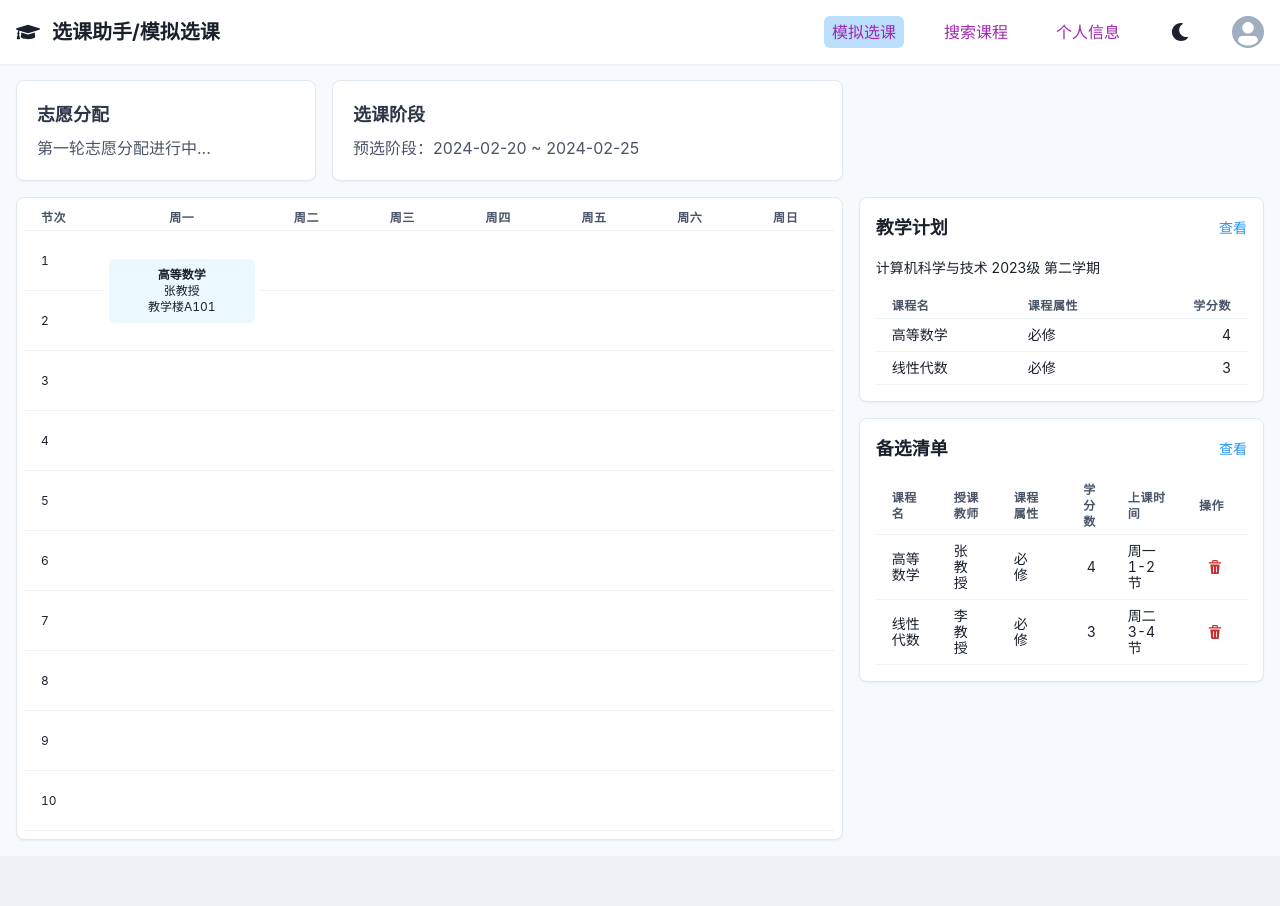
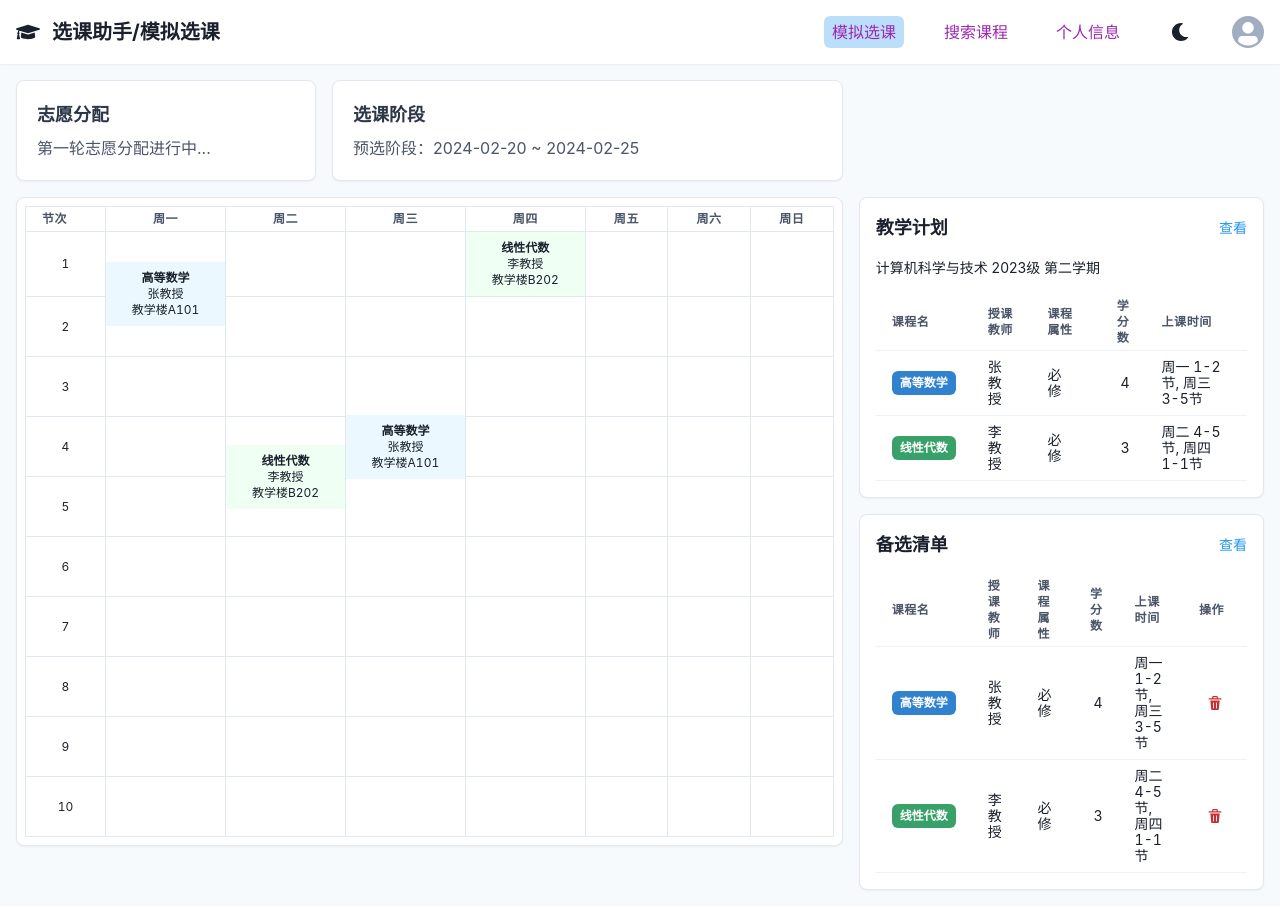
Before and after one commit to ZaytsevZY/SelecTHU, a Next.js app in the folder frontend/selecthu/: page /main in a window 1280 px wide. Before the commit the page ends 856 px from the top, so only its background shows below. Built offline with nearby package versions, Linux system fonts and the light colour scheme.

Commit message:
更新了课程定义，适配同课多时间

```diff
--- a/frontend/selecthu/app/components/main/CourseList.tsx
+++ b/frontend/selecthu/app/components/main/CourseList.tsx
@@ -12,27 +12,51 @@ import {
     Link,
     IconButton,
     useColorModeValue,
+    Badge,
   } from "@chakra-ui/react";
   import { DeleteIcon } from "@chakra-ui/icons";
-  import { Course } from "@/app/types/course";
+  import { Course, TimeSlot } from "@/app/types/course";
+  import { useMemo } from "react";
 
-  // 示例数据
-  const sampleSelectedCourses: (Course & { schedule: string })[] = [
+  // 颜色数组
+  const colors = [
+    "blue.500",
+    "green.500",
+    "red.500",
+    "yellow.500",
+    "purple.500",
+    "teal.500",
+    "orange.500",
+    "pink.500",
+    "cyan.500",
+    "gray.500",
+  ];
+
+  // 备选清单示例数据
+  const sampleSelectedCourses: Course[] = [
     {
       id: "1",
       name: "高等数学",
       teacher: "张教授",
+      classroom: "教学楼A101",
       type: "必修",
       credits: 4,
-      schedule: "周一 1-2节",
+      timeSlots: [
+        { day: 1, start: 1, duration: 2 }, // 周一1-2节
+        { day: 3, start: 3, duration: 3 }, // 周三3-5节
+      ],
     },
     {
       id: "2",
       name: "线性代数",
       teacher: "李教授",
+      classroom: "教学楼B202",
       type: "必修",
       credits: 3,
-      schedule: "周二 3-4节",
+      timeSlots: [
+        { day: 2, start: 4, duration: 2 }, // 周二4-5节
+        { day: 4, start: 1, duration: 1 }, // 周四1节
+      ],
     },
     // 可以添加更多课程
   ];
@@ -40,6 +64,26 @@ import {
   export default function CourseList() {
     const bgColor = useColorModeValue("white", "gray.800");
     const borderColor = useColorModeValue("gray.200", "gray.700");
+
+    // 创建颜色映射
+    const courseColorMap = useMemo(() => {
+      const map: { [courseId: string]: string } = {};
+      sampleSelectedCourses.forEach((course, index) => {
+        map[course.id] = colors[index % colors.length];
+      });
+      return map;
+    }, []);
+
+    // 格式化时间段为可读字符串
+    const formatTimeSlots = (timeSlots: TimeSlot[]): string => {
+      const weekDays = ["周一", "周二", "周三", "周四", "周五", "周六", "周日"];
+      return timeSlots
+        .map(
+          (ts) =>
+            `${weekDays[ts.day - 1]} ${ts.start}-${ts.start + ts.duration - 1}节`
+        )
+        .join(", ");
+    };
 
     const handleDelete = (courseId: string) => {
       // 实现删除课程的逻辑
@@ -56,11 +100,15 @@ import {
         borderColor={borderColor}
       >
         <Flex justifyContent="space-between" alignItems="center" mb={4}>
-          <Text fontSize="lg" fontWeight="bold">备选清单</Text>
-          <Link fontSize="sm" color="brand.500">查看</Link>
+          <Text fontSize="lg" fontWeight="bold">
+            备选清单
+          </Text>
+          <Link fontSize="sm" color="brand.500">
+            查看
+          </Link>
         </Flex>
 
-        <Table size="sm">
+        <Table size="sm" variant="simple">
           <Thead>
             <Tr>
               <Th>课程名</Th>
@@ -74,11 +122,22 @@ import {
           <Tbody>
             {sampleSelectedCourses.map((course) => (
               <Tr key={course.id}>
-                <Td>{course.name}</Td>
+                <Td>
+                  <Badge
+                    colorScheme="teal"
+                    px={2}
+                    py={1}
+                    borderRadius="md"
+                    bg={courseColorMap[course.id]}
+                    color="white"
+                  >
+                    {course.name}
+                  </Badge>
+                </Td>
                 <Td>{course.teacher}</Td>
                 <Td>{course.type}</Td>
                 <Td isNumeric>{course.credits}</Td>
-                <Td>{course.schedule}</Td>
+                <Td>{formatTimeSlots(course.timeSlots)}</Td>
                 <Td>
                   <IconButton
                     aria-label="删除课程"
--- a/frontend/selecthu/app/components/main/CourseTable.tsx
+++ b/frontend/selecthu/app/components/main/CourseTable.tsx
@@ -10,9 +10,9 @@ import {
     Text,
     useColorModeValue,
   } from "@chakra-ui/react";
-  import { TimeSlot } from "@/app/types/course";
+  import { Course, TimeSlot } from "@/app/types/course";
 
-  // 简化时间段显示
+  // 时间段显示
   const timeSlots = [
     "第一节 (8:00-8:45)",
     "第二节 (8:50-9:35)",
@@ -29,19 +29,30 @@ import {
   const weekDays = ["周一", "周二", "周三", "周四", "周五", "周六", "周日"];
 
   // 示例数据
-  const sampleCourses: TimeSlot[] = [
+  const sampleCourses: Course[] = [
     {
-      day: 1,
-      start: 1,
-      duration: 2,
-      course: {
-        id: "1",
-        name: "高等数学",
-        teacher: "张教授",
-        classroom: "教学楼A101",
-        type: "必修",
-        credits: 4
-      }
+      id: "1",
+      name: "高等数学",
+      teacher: "张教授",
+      classroom: "教学楼A101",
+      type: "必修",
+      credits: 4,
+      timeSlots: [
+        { day: 1, start: 1, duration: 2 }, // 周一1-2节
+        { day: 3, start: 3, duration: 3 }, // 周三3-5节
+      ],
+    },
+    {
+      id: "2",
+      name: "线性代数",
+      teacher: "李教授",
+      classroom: "教学楼B202",
+      type: "选修",
+      credits: 3,
+      timeSlots: [
+        { day: 2, start: 4, duration: 2 }, // 周二4-5节
+        { day: 4, start: 1, duration: 1 }, // 周四1节
+      ],
     },
     // 可以添加更多课程
   ];
@@ -49,35 +60,64 @@ import {
   export default function CourseTable() {
     const borderColor = useColorModeValue("gray.200", "gray.700");
     const bgColor = useColorModeValue("white", "gray.800");
-    const courseBgColor = useColorModeValue("blue.50", "blue.900");
+
+    // 颜色数组
+    const colors = [
+      "blue.50",
+      "green.50",
+      "red.50",
+      "yellow.50",
+      "purple.50",
+      "teal.50",
+      "orange.50",
+      "pink.50",
+      "cyan.50",
+      "gray.50",
+    ];
+
+    // 创建一个颜色映射对象
+    const courseColorMap: { [courseId: string]: string } = {};
+
+    // 获取课程的颜色，如果未分配则分配一个新颜色
+    const getCourseColor = (courseId: string): string => {
+      if (!courseColorMap[courseId]) {
+        const colorIndex = Object.keys(courseColorMap).length % colors.length;
+        courseColorMap[courseId] = colors[colorIndex];
+      }
+      return courseColorMap[courseId];
+    };
 
     // 根据时间段获取课程
-    const getCourse = (day: number, slot: number) => {
-      return sampleCourses.find(
-        course =>
-          course.day === day &&
-          slot >= course.start &&
-          slot < course.start + course.duration
+    const getCourse = (day: number, slot: number): Course | undefined => {
+      return sampleCourses.find((course) =>
+        course.timeSlots.some(
+          (ts) => ts.day === day && slot >= ts.start && slot < ts.start + ts.duration
+        )
       );
     };
 
     // 检查是否应该显示课程卡片
-    const shouldShowCourse = (day: number, slot: number) => {
+    const shouldShowCourse = (day: number, slot: number): boolean => {
       const course = getCourse(day, slot);
-      return course && course.start === slot;
+      if (!course) return false;
+      return course.timeSlots.some((ts) => ts.day === day && ts.start === slot);
     };
 
     // 获取单元格的rowSpan
-    const getRowSpan = (day: number, slot: number) => {
+    const getRowSpan = (day: number, slot: number): number => {
       const course = getCourse(day, slot);
-      return course && course.start === slot ? course.duration : 1;
+      if (!course) return 1;
+      const timeSlot = course.timeSlots.find(
+        (ts) => ts.day === day && ts.start === slot
+      );
+      return timeSlot ? timeSlot.duration : 1;
     };
 
     // 判断是否应该渲染单元格
-    const shouldRenderCell = (day: number, slot: number) => {
+    const shouldRenderCell = (day: number, slot: number): boolean => {
       const course = getCourse(day, slot);
       if (!course) return true;
-      return slot === course.start;
+      return course.timeSlots.some((ts) => ts.day === day && ts.start === slot);
     };
 
     return (
@@ -93,16 +133,30 @@ import {
         <Table size="sm" variant="simple">
           <Thead>
             <Tr>
-              <Th width="80px">节次</Th>
+              <Th width="80px" border="1px solid" borderColor={borderColor}>
+                节次
+              </Th>
               {weekDays.map((day) => (
-                <Th key={day} textAlign="center">{day}</Th>
+                <Th
+                  key={day}
+                  textAlign="center"
+                  border="1px solid"
+                  borderColor={borderColor}
+                >
+                  {day}
+                </Th>
               ))}
             </Tr>
           </Thead>
           <Tbody>
             {timeSlots.map((time, slotIndex) => (
               <Tr key={`slot-${slotIndex}`} height="60px">
-                <Td fontSize="xs">
+                <Td
+                  fontSize="xs"
+                  border="1px solid"
+                  borderColor={borderColor}
+                  textAlign="center"
+                >
                   {`${slotIndex + 1}`}
                 </Td>
                 {weekDays.map((_, dayIndex) => {
@@ -112,25 +166,33 @@ import {
 
                   const course = getCourse(dayIndex + 1, slotIndex + 1);
                   const rowSpan = getRowSpan(dayIndex + 1, slotIndex + 1);
+                  const color = course ? getCourseColor(course.id) : undefined;
 
                   return (
                     <Td
                       key={`cell-${dayIndex}-${slotIndex}`}
-                      p={1}
+                      p={0} // 设置为0，防止内边距影响高度
                       rowSpan={rowSpan}
                       textAlign="center"
+                      border="1px solid"
+                      borderColor={borderColor}
+                      verticalAlign="middle"
                     >
                       {course && shouldShowCourse(dayIndex + 1, slotIndex + 1) ? (
                         <Box
                           p={2}
-                          bg={courseBgColor}
-                          borderRadius="md"
+                          bg={color}
+                          borderRadius="none" // 移除圆角，确保跨行时边框对齐
                           height="100%"
+                          width="100%"
                           fontSize="xs"
+                          display="flex"
+                          flexDirection="column"
+                          justifyContent="center"
                         >
-                          <Text fontWeight="bold">{course.course.name}</Text>
-                          <Text>{course.course.teacher}</Text>
-                          <Text>{course.course.classroom}</Text>
+                          <Text fontWeight="bold">{course.name}</Text>
+                          <Text>{course.teacher}</Text>
+                          <Text>{course.classroom}</Text>
                         </Box>
                       ) : null}
                     </Td>
--- a/frontend/selecthu/app/components/main/TeachingPlan.tsx
+++ b/frontend/selecthu/app/components/main/TeachingPlan.tsx
@@ -11,22 +11,50 @@ import {
     Flex,
     Link,
     useColorModeValue,
+    Badge,
   } from "@chakra-ui/react";
-  import { Course } from "@/app/types/course";
+  import { Course, TimeSlot } from "@/app/types/course";
+  import { useMemo } from "react";
 
-  // 示例数据
+  // 颜色数组
+  const colors = [
+    "blue.500",
+    "green.500",
+    "red.500",
+    "yellow.500",
+    "purple.500",
+    "teal.500",
+    "orange.500",
+    "pink.500",
+    "cyan.500",
+    "gray.500",
+  ];
+
+  // 教学计划示例数据
   const samplePlanCourses: Course[] = [
     {
       id: "1",
       name: "高等数学",
+      teacher: "张教授",
+      classroom: "教学楼A101",
       type: "必修",
       credits: 4,
+      timeSlots: [
+        { day: 1, start: 1, duration: 2 }, // 周一1-2节
+        { day: 3, start: 3, duration: 3 }, // 周三3-5节
+      ],
     },
     {
       id: "2",
       name: "线性代数",
+      teacher: "李教授",
+      classroom: "教学楼B202",
       type: "必修",
       credits: 3,
+      timeSlots: [
+        { day: 2, start: 4, duration: 2 }, // 周二4-5节
+        { day: 4, start: 1, duration: 1 }, // 周四1节
+      ],
     },
     // 可以添加更多课程
   ];
@@ -34,6 +62,26 @@ import {
   export default function TeachingPlan() {
     const bgColor = useColorModeValue("white", "gray.800");
     const borderColor = useColorModeValue("gray.200", "gray.700");
+
+    // 创建颜色映射
+    const courseColorMap = useMemo(() => {
+      const map: { [courseId: string]: string } = {};
+      samplePlanCourses.forEach((course, index) => {
+        map[course.id] = colors[index % colors.length];
+      });
+      return map;
+    }, []);
+
+    // 格式化时间段为可读字符串
+    const formatTimeSlots = (timeSlots: TimeSlot[]): string => {
+      const weekDays = ["周一", "周二", "周三", "周四", "周五", "周六", "周日"];
+      return timeSlots
+        .map(
+          (ts) =>
+            `${weekDays[ts.day - 1]} ${ts.start}-${ts.start + ts.duration - 1}节`
+        )
+        .join(", ");
+    };
 
     return (
       <Box
@@ -45,26 +93,47 @@ import {
         borderColor={borderColor}
       >
         <Flex justifyContent="space-between" alignItems="center" mb={4}>
-          <Text fontSize="lg" fontWeight="bold">教学计划</Text>
-          <Link fontSize="sm" color="brand.500">查看</Link>
+          <Text fontSize="lg" fontWeight="bold">
+            教学计划
+          </Text>
+          <Link fontSize="sm" color="brand.500">
+            查看
+          </Link>
         </Flex>
 
-        <Text fontSize="sm" mb={4}>计算机科学与技术 2023级 第二学期</Text>
+        <Text fontSize="sm" mb={4}>
+          计算机科学与技术 2023级 第二学期
+        </Text>
 
-        <Table size="sm">
+        <Table size="sm" variant="simple">
           <Thead>
             <Tr>
               <Th>课程名</Th>
+              <Th>授课教师</Th>
               <Th>课程属性</Th>
               <Th isNumeric>学分数</Th>
+              <Th>上课时间</Th>
             </Tr>
           </Thead>
           <Tbody>
             {samplePlanCourses.map((course) => (
               <Tr key={course.id}>
-                <Td>{course.name}</Td>
+                <Td>
+                  <Badge
+                    colorScheme="teal"
+                    px={2}
+                    py={1}
+                    borderRadius="md"
+                    bg={courseColorMap[course.id]}
+                    color="white"
+                  >
+                    {course.name}
+                  </Badge>
+                </Td>
+                <Td>{course.teacher}</Td>
                 <Td>{course.type}</Td>
                 <Td isNumeric>{course.credits}</Td>
+                <Td>{formatTimeSlots(course.timeSlots)}</Td>
               </Tr>
             ))}
           </Tbody>
```
Also changed, not shown: frontend/selecthu/app/types/course.ts (+8 -7 lines), 1 other file (tests, documents, lock files or other folders).
